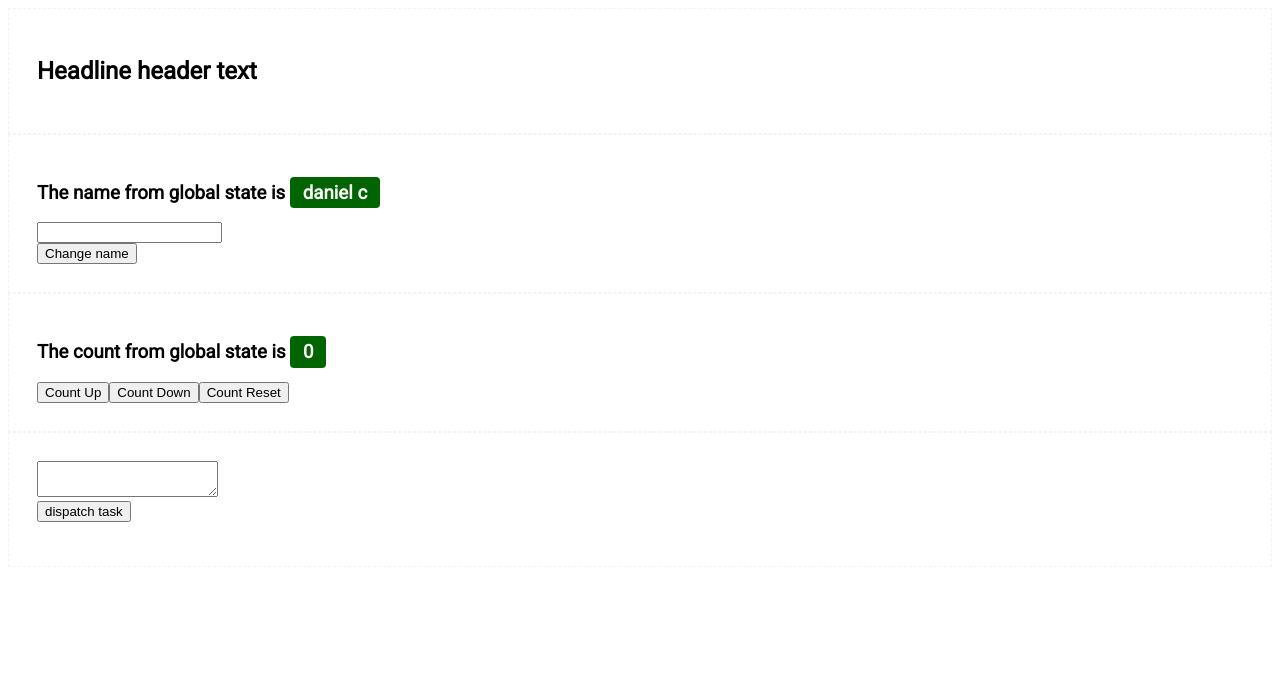
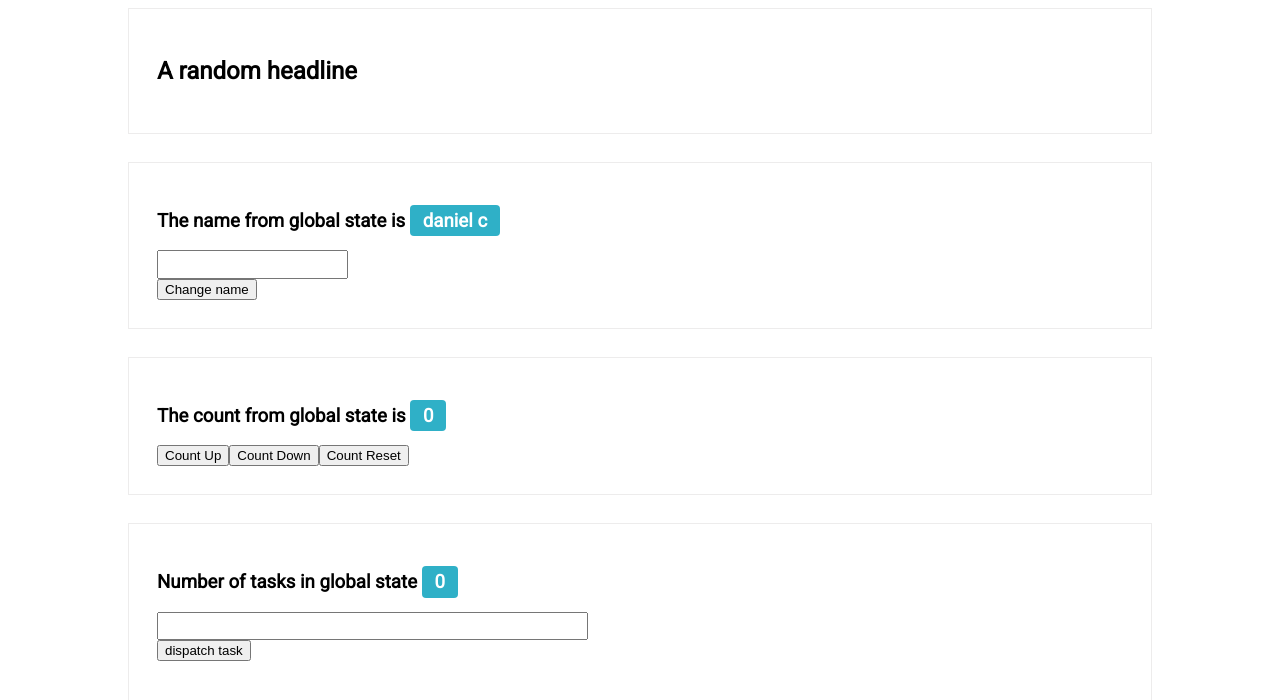
Before and after one commit to danielc92way/hooks-drill, a React (Create React App) app: page / in a window 1280 px wide. Shown: the top 700 px of the page. Built offline with nearby package versions, Linux system fonts and the light colour scheme.

Commit message:
Add container

```diff
--- a/src/App.css
+++ b/src/App.css
@@ -1,11 +1,22 @@
 .highlight {
-    background: darkgreen;
+    background: rgb(47, 176, 199);
     color:white;
     padding: 0.3rem .8rem;
     border-radius: 4px;
 }
 
+input {
+    padding: 0.30rem;
+}
+
 .padder {
     padding: 1.75rem;
-    border: 1px dashed #f3f3f3;
+    border: 1px solid #edecec;
+    margin-bottom: 1.75rem;
 }
+
+.container {
+    max-width: 1024px;
+    margin-left: auto;
+    margin-right: auto;
+}
--- a/src/App.jsx
+++ b/src/App.jsx
@@ -38,9 +38,9 @@ export default function App() {
     dispatch({ type: 'NAME_UPDATE', payload: { userName } });
   };
   return (
-    <section>
+    <section className="container">
       <div className="padder">
-        <Headline text="Headline header text" />
+        <Headline text="A random headline" />
       </div>
 
       <div className="padder">
@@ -70,7 +70,12 @@ export default function App() {
       </div>
 
       <div className="padder">
-        <textarea
+        <h3>
+          Number of tasks in global state&nbsp;
+          <span className="highlight">{tasks.length}</span>
+        </h3>
+        <input
+          size="50"
           type="text"
           name="task"
           onChange={(e) => setTask(e.target.value)}
```
